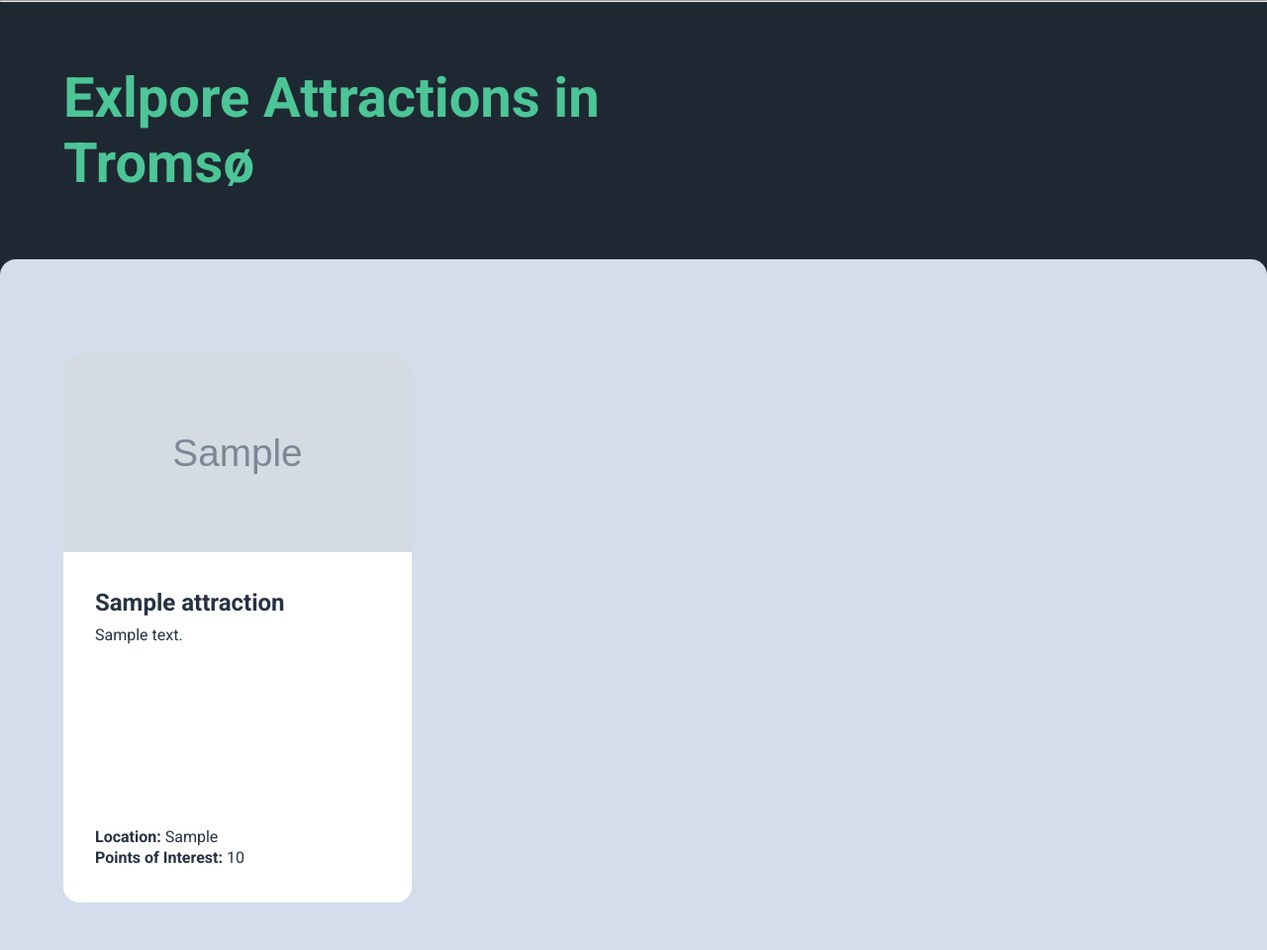
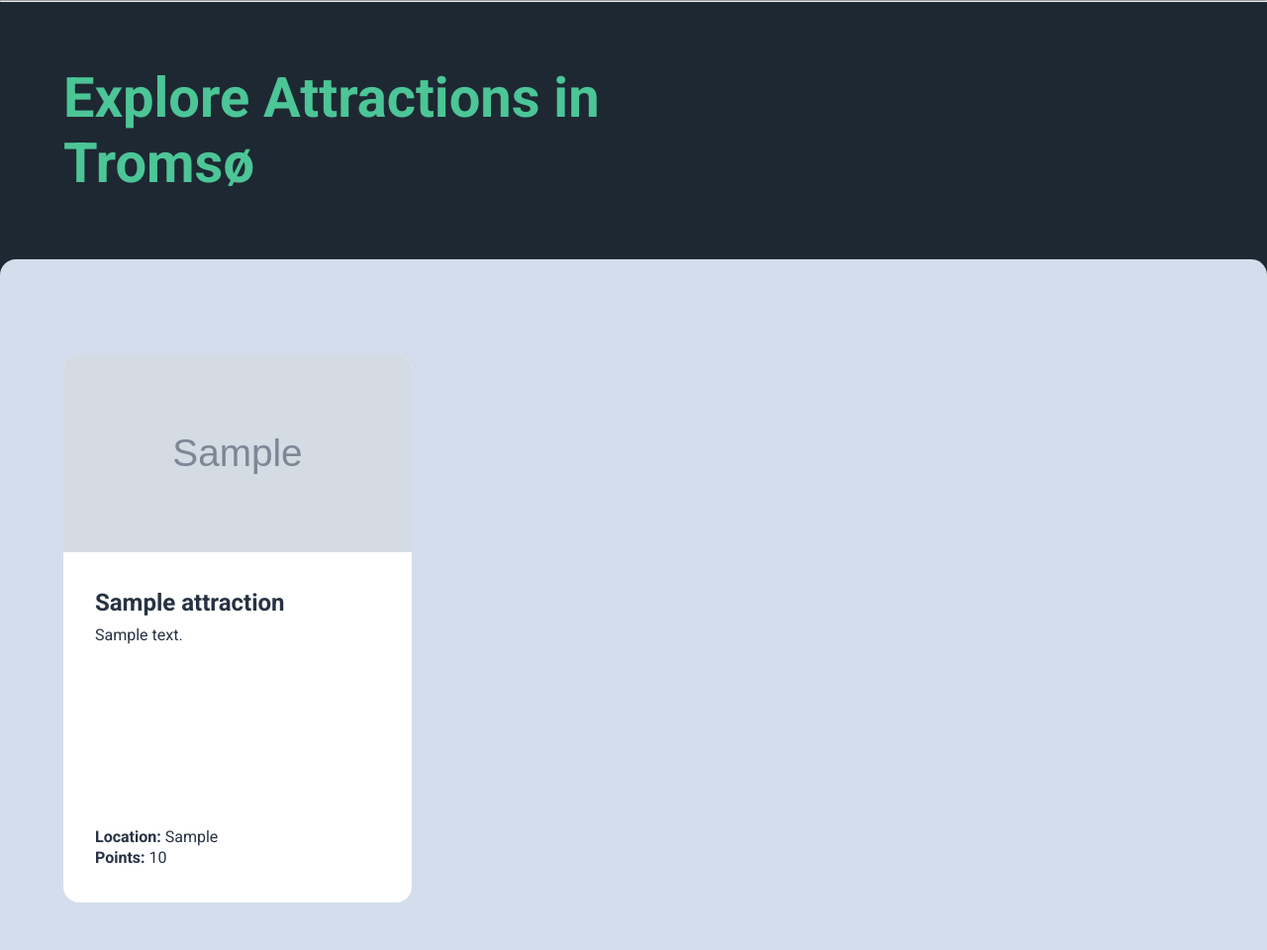
Before and after one commit to madeleinewoodbury/arctic-sprint-solutions, a Flask app: page /attractions in a window 1280 px wide. Shown: the part 19-979 px from the top of the page at 99% size. Run offline with Flask 3, Linux system fonts and the light colour scheme; tables that the repository leaves empty hold one stand-in row (values such as "Sample post"); grey boxes marked "Sample" are stand-in pictures; parts of the project's set-up code (start-up, migrations or seed data) failed here and were passed over.

Commit message:
Fixed typo in attractions

```diff
--- a/app/attractions/templates/attractions.html
+++ b/app/attractions/templates/attractions.html
@@ -9,7 +9,7 @@
 <div class="wrapper attractions">
     <div class="title-container">
         <div class="title">
-            <h1>Exlpore Attractions in Tromsø</h1>
+            <h1>Explore Attractions in Tromsø</h1>
         </div>
     </div>
     <div class="attractions-container">
@@ -29,7 +29,7 @@
                     </div>
                     <div class="info">
                         <p><span>Location: </span>{{ attraction.location }}</p>
-                        <p><span>Points of Interest: </span>{{ attraction.points
+                        <p><span>Points: </span>{{ attraction.points
                             }}</p>
                     </div>
                 </div>
```
